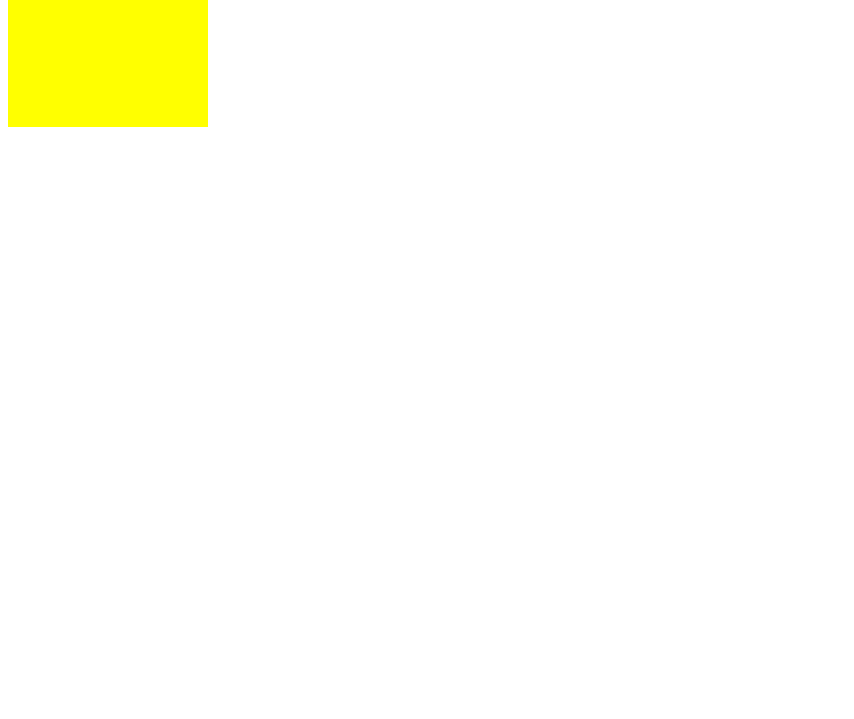
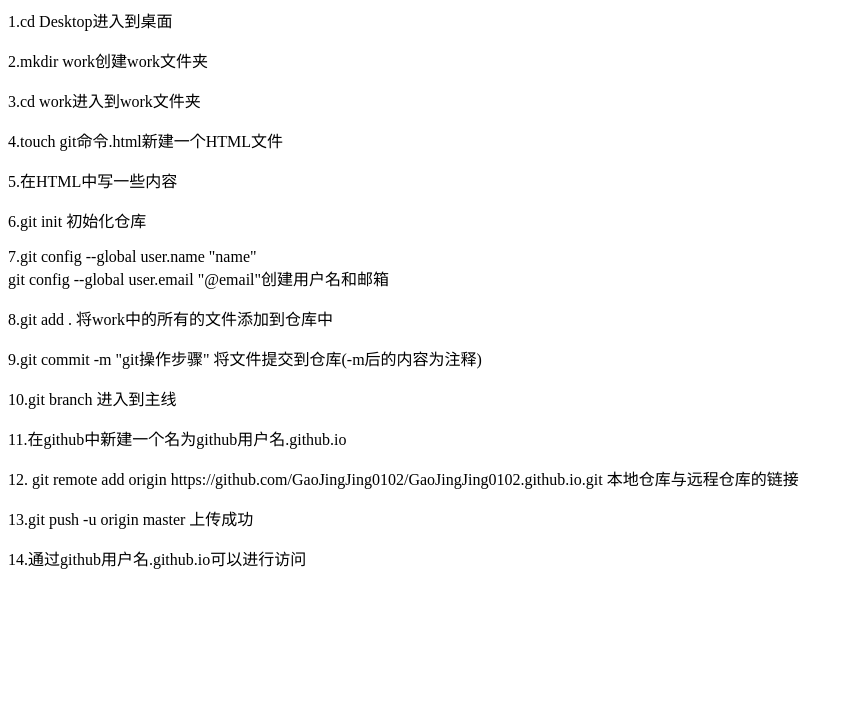
Before and after one commit to Svenbai/Svenbai.github.io, a plain HTML site: page index.html in a window 1280 px wide. Shown: the part 81-800 px from the top of the page, without its empty margins (0-854 px from the left). Drawn offline with Linux system fonts and the light colour scheme.

Commit message:
ha~
hahaha~

```diff
--- a/index.html
+++ b/index.html
@@ -14,8 +14,21 @@
 	</style>
 </head>
 <body>
-	<div>
-
-	</div>
+	<h1>git操作步骤</h1>
+		<p>1.cd Desktop进入到桌面</p>
+		<p>2.mkdir work创建work文件夹</p>
+		<p>3.cd work进入到work文件夹</p>
+		<p>4.touch git命令.html新建一个HTML文件</p>
+		<p>5.在HTML中写一些内容</p>
+		<p>6.git init 初始化仓库</p>
+		<p>7.git config --global user.name "name"</br>
+		git config --global user.email "@email"创建用户名和邮箱</p>
+		<p>8.git add . 将work中的所有的文件添加到仓库中</p>
+		<p>9.git commit -m "git操作步骤" 将文件提交到仓库(-m后的内容为注释)</p>
+		<p>10.git branch 进入到主线</p>
+		<p>11.在github中新建一个名为github用户名.github.io </p>
+		<p>12.	git remote add origin https://github.com/GaoJingJing0102/GaoJingJing0102.github.io.git 本地仓库与远程仓库的链接</p>
+		<p>13.git push -u origin master 上传成功</p>
+		<p>14.通过github用户名.github.io可以进行访问</p>
 </body>
 </html>
```
Also changed, not shown: 1 other file.
